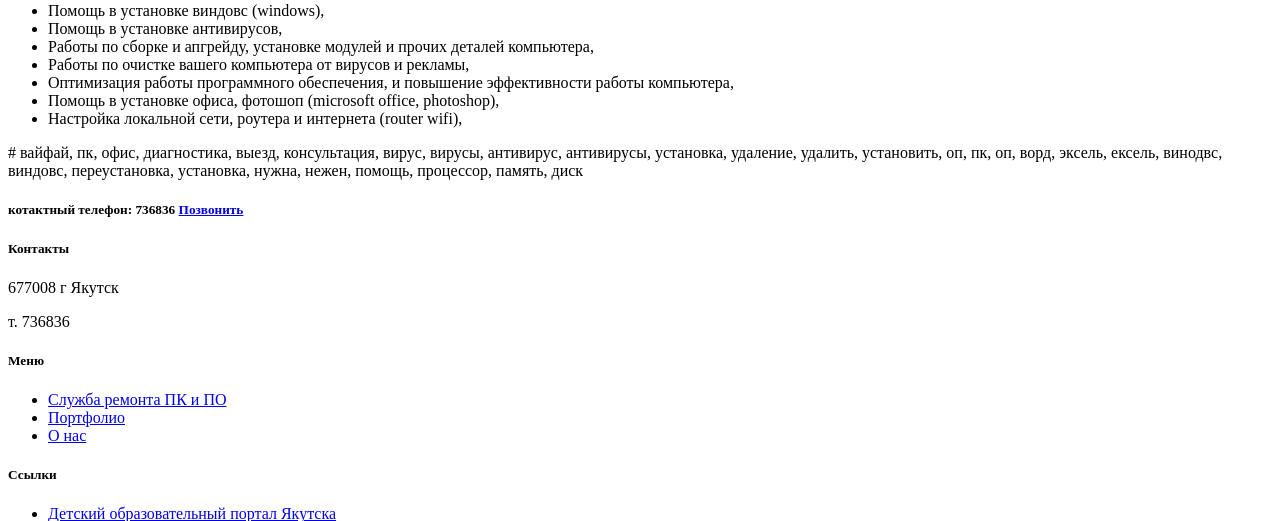
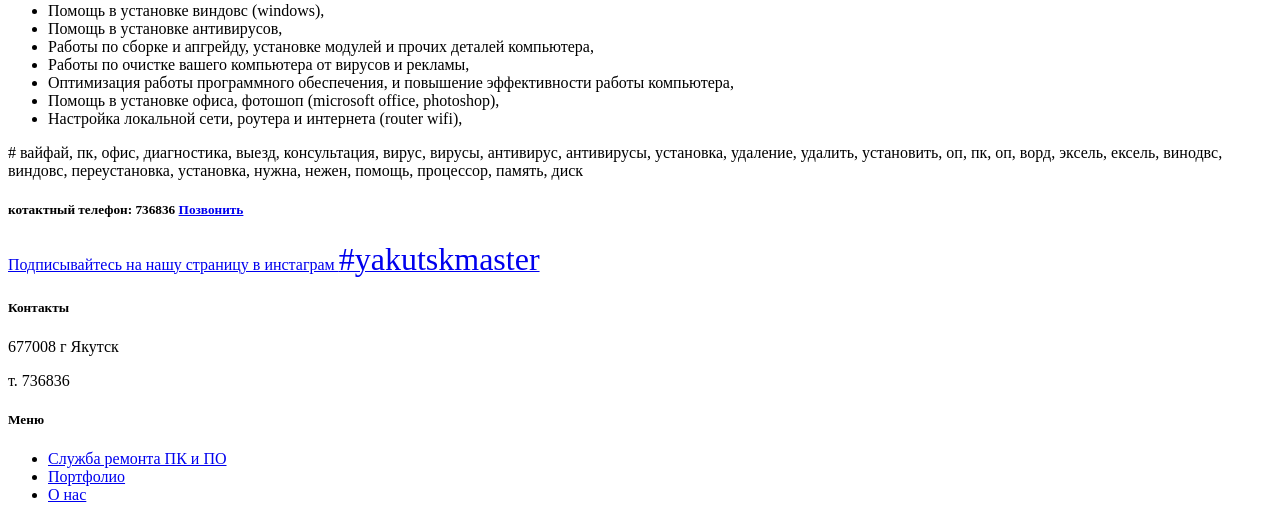
Before and after one commit to uraankhayayaal/ityakutia.ru, a Yii app: template frontend/views/site/yakutskmaster.php in a window 1280 px wide. Shown: the part 1114-1635 px from the top of the page. Run offline with PHP 8.4 and a stand-in for Yii, Linux system fonts and the light colour scheme; the template is opened without the code that fills it, so the values that code supplies are empty; some libraries are stand-ins or nearby versions.

Commit message:
add insta link

```diff
--- a/frontend/views/site/yakutskmaster.php
+++ b/frontend/views/site/yakutskmaster.php
@@ -25,6 +25,7 @@ $this->params['breadcrumbs'][] = $this->title;
 	        		</ul>
 					<p class="white-text"># вайфай, пк, офис, диагностика, выезд, консультация, вирус, вирусы, антивирус, антивирусы, установка, удаление, удалить, установить, оп, пк, оп, ворд, эксель, ексель, винодвс, виндовс, переустановка, установка, нужна, нежен, помощь, процессор, память, диск</p>
 	        		<h5 class="white-text">котактный телефон: <b>736836</b> <a href="tel:84112736836" class="btn">Позвонить</a></h5>
+					<p><a href="https://www.instagram.com/yakutskmaster/" class="white-text">Подписывайтесь на нашу страницу в инстаграм <span style="font-size: 2rem;">#yakutskmaster</span></a></p>
 	        	</div>
 	        </div>
 
```
